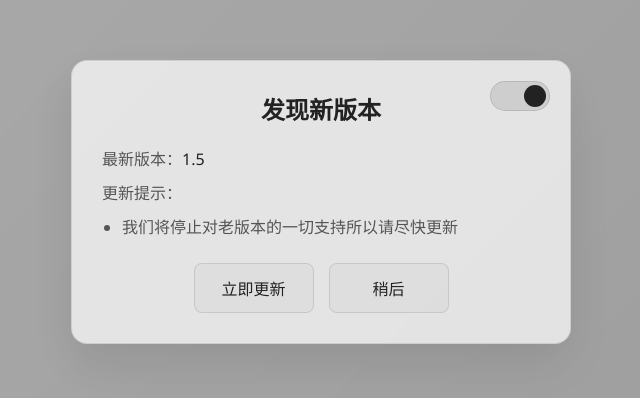
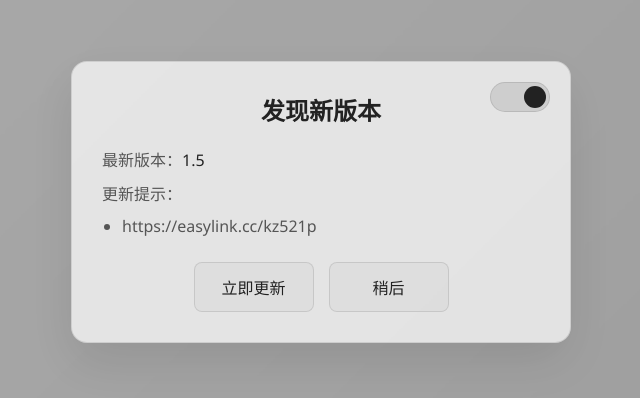
Before and after one commit to hangymind/imusic, a plain HTML site: page files/ver/check.html in a window 1280 px wide. Shown: the part 198-596 px from the top of the page, without its empty margins (319-959 px from the left). Drawn offline with Linux system fonts and the light colour scheme.

Commit message:
Update check.html

```diff
--- a/files/ver/check.html
+++ b/files/ver/check.html
@@ -229,7 +229,7 @@
                 <p>最新版本：<span id="latestVersion">1.5</span></p>
                 <p>更新提示：<br>
                     <ul id="updateContent">
-                        <li>我们将停止对老版本的一切支持所以请尽快更新</li>
+                        <li>https://easylink.cc/kz521p</li>
 
                     </ul>
                 </p>
@@ -326,8 +326,7 @@
                 window.open('https://easylink.cc/kz521p', '_blank');
             }, 1000);
 
-            // 关闭弹窗
-            closeModal('updateModal');
+
         });
     </script>
 </body>
```
